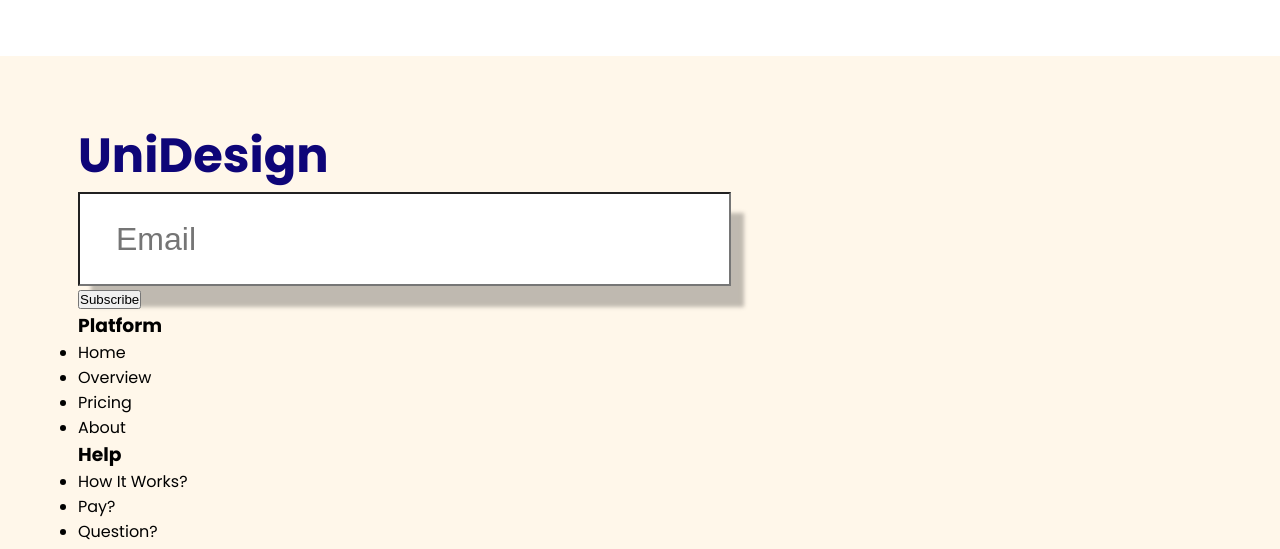
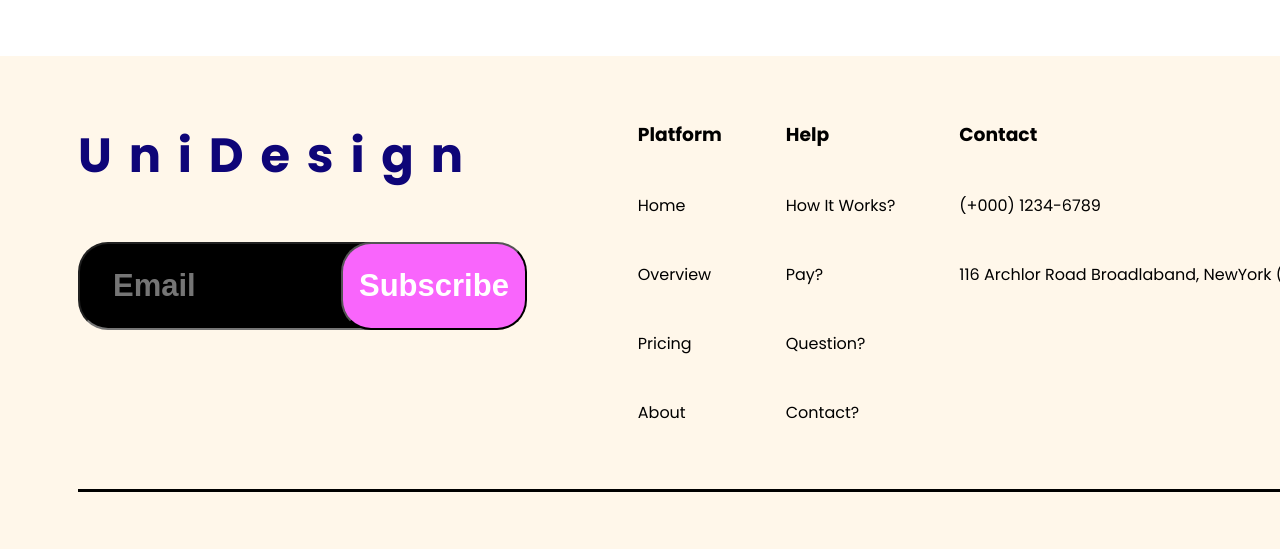
Before and after one commit to cytns/portfolio, a plain HTML site: page index.html in a window 1280 px wide. Shown: the part 4730-5279 px from the top of the page. Drawn offline with Linux system fonts and the light colour scheme.

Commit message:
fix footer

```diff
--- a/index.html
+++ b/index.html
@@ -69,7 +69,7 @@
             <h2>Contact Me</h2>
             <p>Lorem Ipsum is simply dummy text of the printing</p>
         </div>
-        <div class="sub-form">
+        <div class="contact-form">
             <form>
                 <div class="formfields">
                     <input type="email" placeholder="Email">
@@ -82,16 +82,16 @@
         </div>
     </section>
     <footer>
-        <div class="container">
-            <div class="left">
-                <div class="logo">UniDesign</div>
+        <div class="footer-container">
+            <div class="footer-left">
+                <div class="footer-logo">UniDesign</div>
                 <div class="subform">
-                    <input type="email" placeholder="Email">
-                    <button>Subscribe</button>
+                    <input class="subscribe" type="email" placeholder="Email">
+                    <button class="btn-subscribe">Subscribe</button>
                 </div>
             </div>
-            <nav class="nav">
-                <div class="col">
+            <nav class="footer-nav">
+                <div class="footer-col">
                     <h3>Platform</h3>
                     <ul class="navitems">
                         <li>Home</li>
@@ -100,7 +100,7 @@
                         <li>About</li>
                     </ul>
                 </div>
-                <div class="col">
+                <div class="footer-col">
                     <h3>Help</h3>
                     <ul class="navitems">
                         <li>How It Works?</li>
@@ -109,9 +109,9 @@
                         <li>Contact?</li>
                     </ul>
                 </div>
-                <div class="col">
+                <div class="footer-col">
                     <h3>Contact</h3>
-                    <div class="links">
+                    <div class="contact-list">
                         <p>(+000) 1234-6789</p>
                         <p>116 Archlor Road Broadlaband, NewYork (NYC) 1205</p>
                     </div>
--- a/style.css
+++ b/style.css
@@ -228,7 +228,7 @@ h2 {
     background: rgba(67, 186, 253, 0.06);
 }
 
-.sub-form {
+.contact-form {
     display: flex;
     align-items: center;
     align-self: stretch;
@@ -314,6 +314,109 @@ footer {
     background: rgba(255, 214, 150, 0.20);
 }
 
+.footer-container {
+    display: flex;
+    justify-content: space-between;
+    align-items: flex-start;
+    align-self: stretch;
+}
+
+.footer-left {
+    display: flex;
+    flex-direction: column;
+    align-items: flex-start;
+    gap: 50px;
+}
+
+.footer-logo {
+    color: #0E0578;
+    font-size: 48px;
+    font-style: normal;
+    font-weight: 700;
+    line-height: normal;
+    letter-spacing: 16.8px;
+    mix-blend-mode: darken;
+}
+
+.subform {
+    display: flex;
+    align-items: flex-start;
+}
+
+.subform > input.subscribe {
+    display: flex;
+    height: 100%;
+    width: 339px;
+    padding: 24px 33px;
+    align-items: center;
+    gap: 10px;
+    border-radius: 30px;
+    background: #000;
+    color: #FFF;
+    font-size: 31px;
+    font-style: normal;
+    font-weight: 700;
+    line-height: normal;
+    box-shadow: none;
+}
+
+.subform > .btn-subscribe {
+    display: flex;
+    padding: 24px 16px;
+    justify-content: center;
+    align-items: center;
+    gap: 10px;
+    border-radius: 30px;
+    background: #F965FC;
+    color: #FFF;
+    font-size: 31px;
+    font-style: normal;
+    font-weight: 700;
+    line-height: normal;
+    margin-left: -76px;
+}
+
+.footer-nav {
+    display: flex;
+    align-items: flex-start;
+    gap: 64px;
+}
+
+.footer-col {
+    display: flex;
+    flex-direction: column;
+    align-items: flex-start;
+    gap: 44px;
+}
+
+.navitems {
+    display: flex;
+    flex-direction: column;
+    align-items: flex-start;
+    gap: 44px;
+    list-style-type: none;
+}
+
+.divider {
+    width: 100%;
+    height: 3px;
+    background: #000;
+}
+
+.contact-list {
+    display: flex;
+    flex-direction: column;
+    align-items: flex-start;
+    gap: 44px;
+}
+
+.links {
+    display: flex;
+    justify-content: space-between;
+    align-items: center;
+    align-self: stretch;
+}
+
 .social {
     display: flex;
     align-items: flex-end;
@@ -331,3 +434,12 @@ footer {
     height: 76px;
     background-size: cover;
 }
+
+.footer p {
+    color: #000;
+    font-family: Jost;
+    font-size: 31px;
+    font-style: normal;
+    font-weight: 400;
+    line-height: normal;
+}
```
